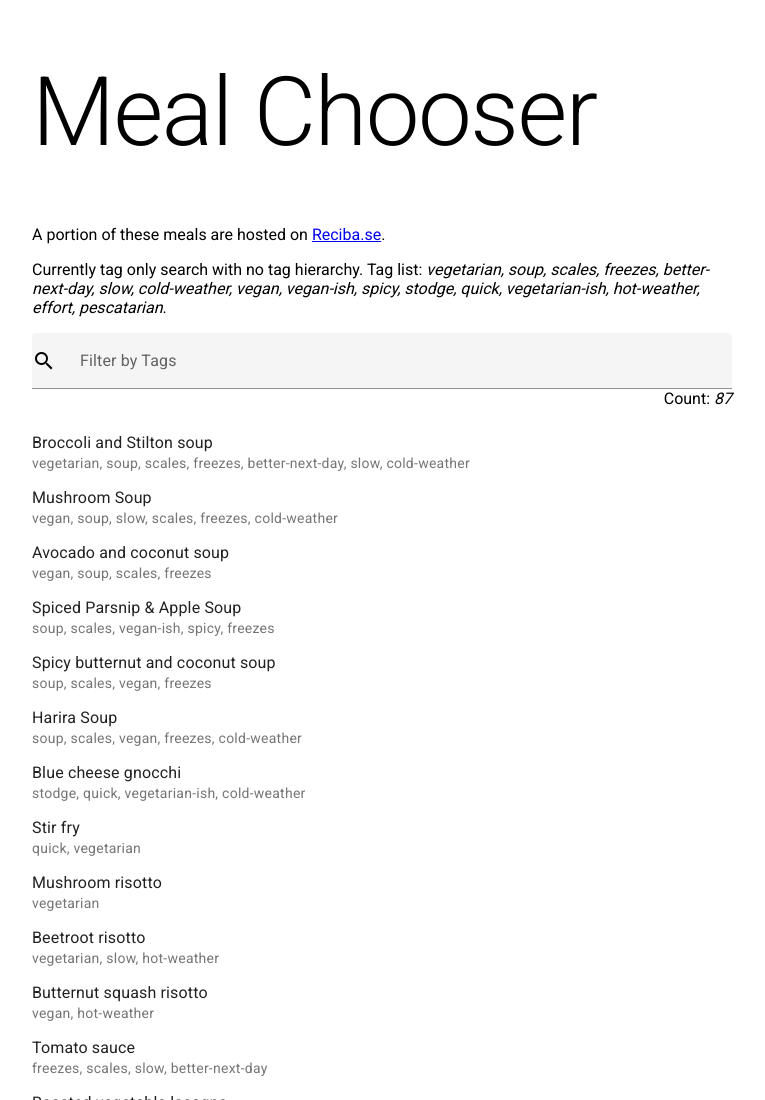
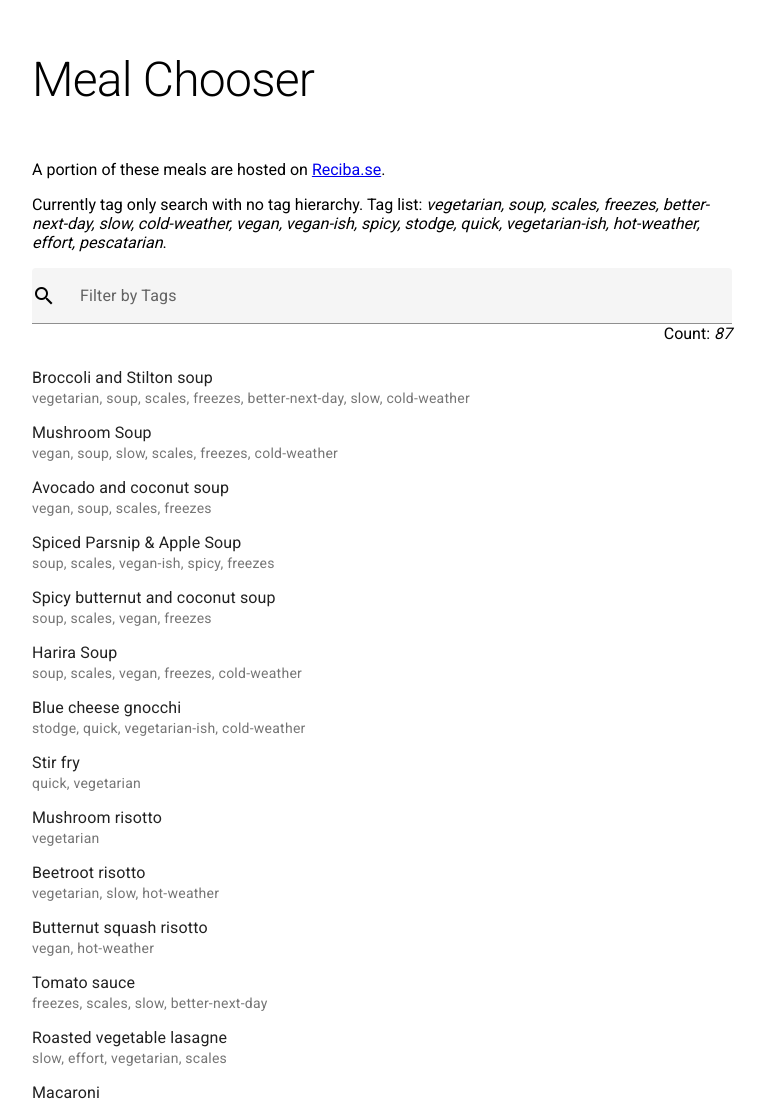
Before and after one commit to The-Silverwood-Institute/Chooser, a plain HTML site: page index.html in a window 1280 px wide. Shown: the top 1100 px of the page, without its empty margins (258-1023 px from the left). Drawn offline with Linux system fonts and the light colour scheme.

Commit message:
Fix oversized title

```diff
--- a/assets/styles.css
+++ b/assets/styles.css
@@ -1,5 +1,9 @@
 body {
   margin-top: 0;
+}
+
+h1.mdc-typography {
+  font-size: 3rem;
 }
 
 main {
```
